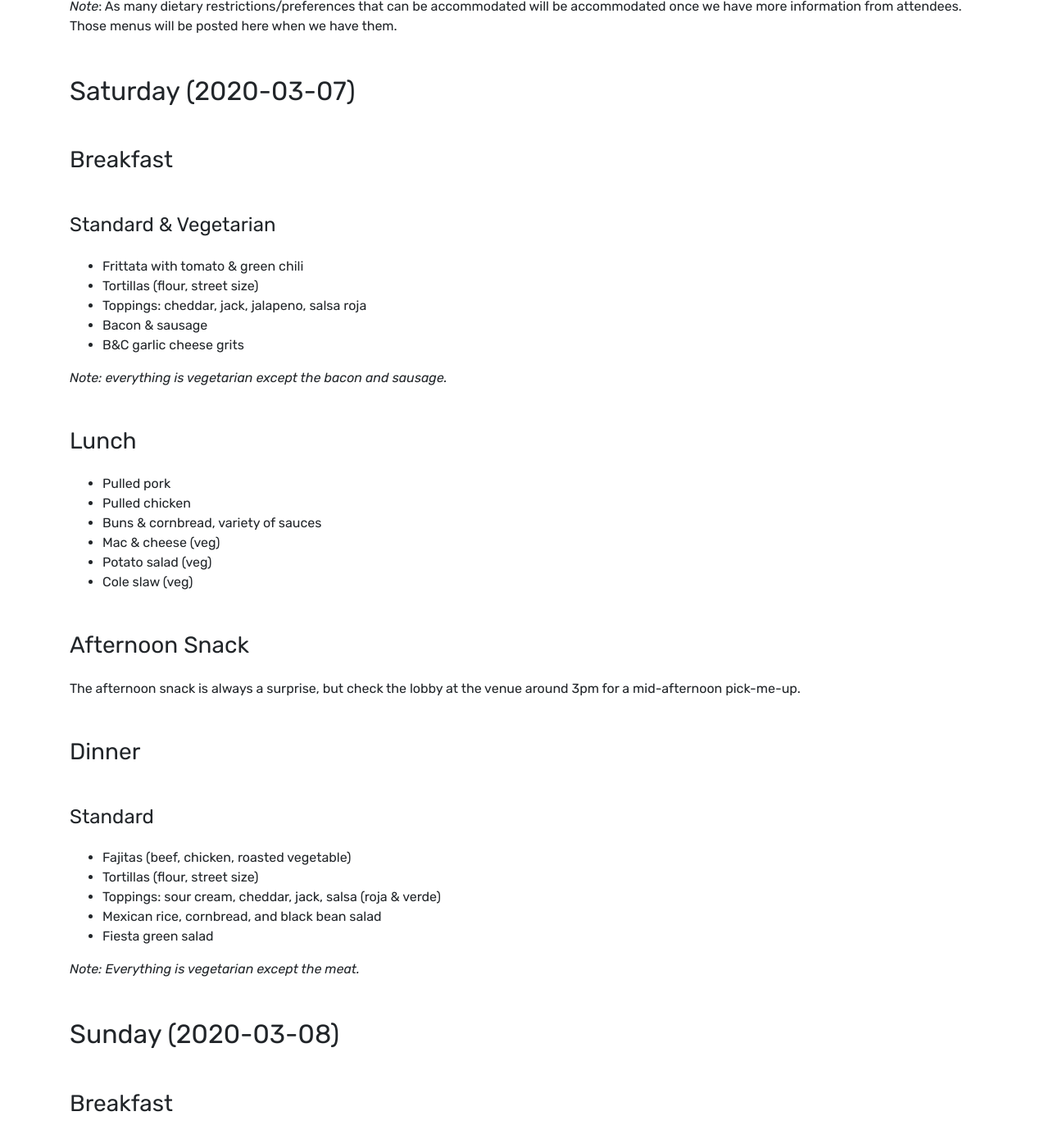
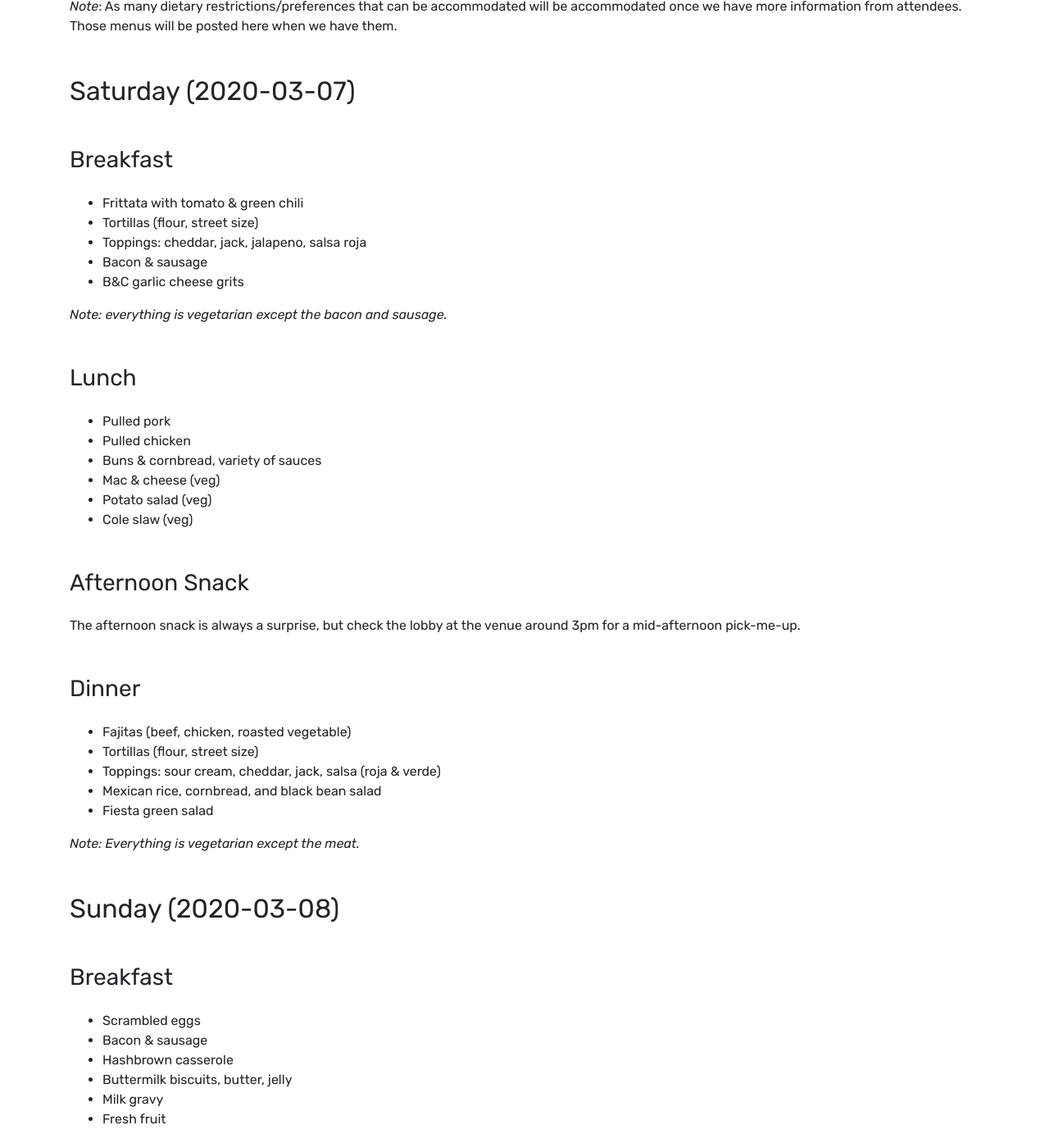
Before and after one commit to pytennessee/pytn-2020, a Jekyll site: the page built from schedule/menu.md, in a window 1280 px wide and 1400 px high, scrolled down 319 px. Shown: the whole window at 82% size. Built offline with Jekyll 4.4.1, drawn with Linux system fonts in a browser that asks for light colours.

Commit message:
Remove unnecessary headers in menu

```diff
--- a/schedule/menu.md
+++ b/schedule/menu.md
@@ -21,8 +21,6 @@ Those menus will be posted here when we have them.
 ## Saturday (2020-03-07)
 
 ### Breakfast
-
-#### Standard & Vegetarian
 
 * Frittata with tomato & green chili
 * Tortillas (flour, street size)
@@ -50,8 +48,6 @@ The afternoon snack is always a surprise, but check the lobby at the venue aroun
 
 ### Dinner
 
-#### Standard
-
 * Fajitas (beef, chicken, roasted vegetable)
 * Tortillas (flour, street size)
 * Toppings: sour cream, cheddar, jack, salsa (roja & verde)
@@ -65,8 +61,6 @@ _Note: Everything is vegetarian except the meat._
 
 ### Breakfast
 
-#### Standard
-
 * Scrambled eggs
 * Bacon & sausage
 * Hashbrown casserole
@@ -77,8 +71,6 @@ _Note: Everything is vegetarian except the meat._
 
 ### Lunch
 
-#### Standard
-
 * Mediterranean salad (romaine, tomato, cucumber, kalamata (feta on the side), lemon-thyme vinaigrette
 * Lemon-herb chicken (grilled & chilled)
 * Orzo salad (roasted vegetables)
```
